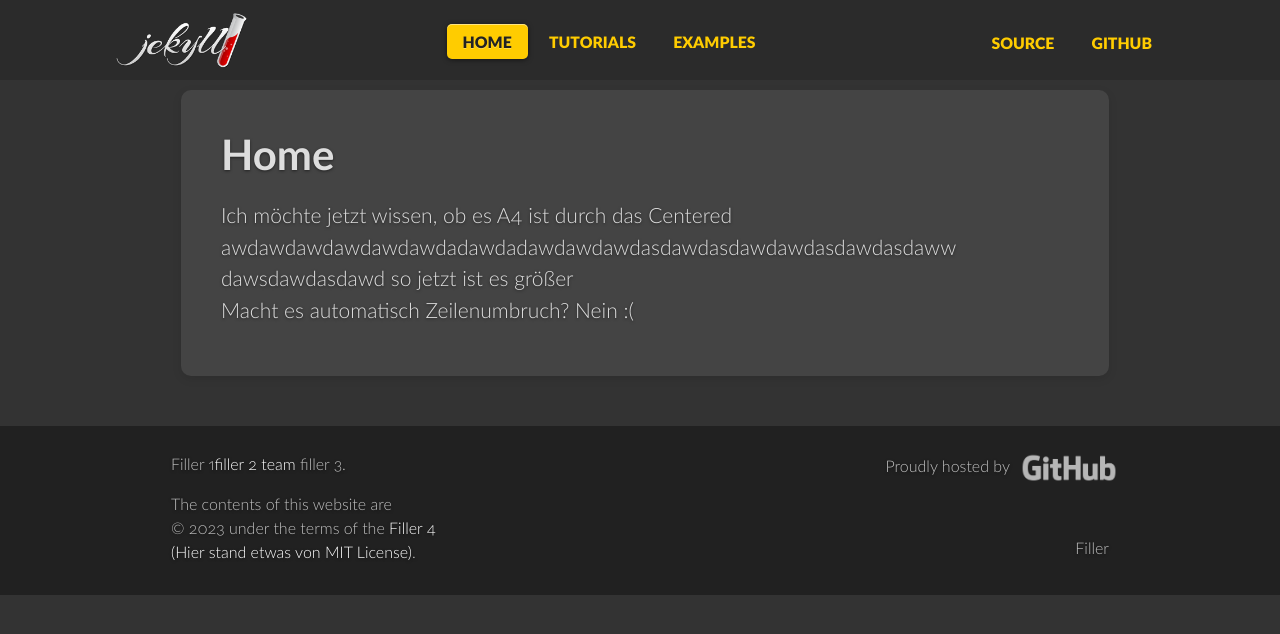
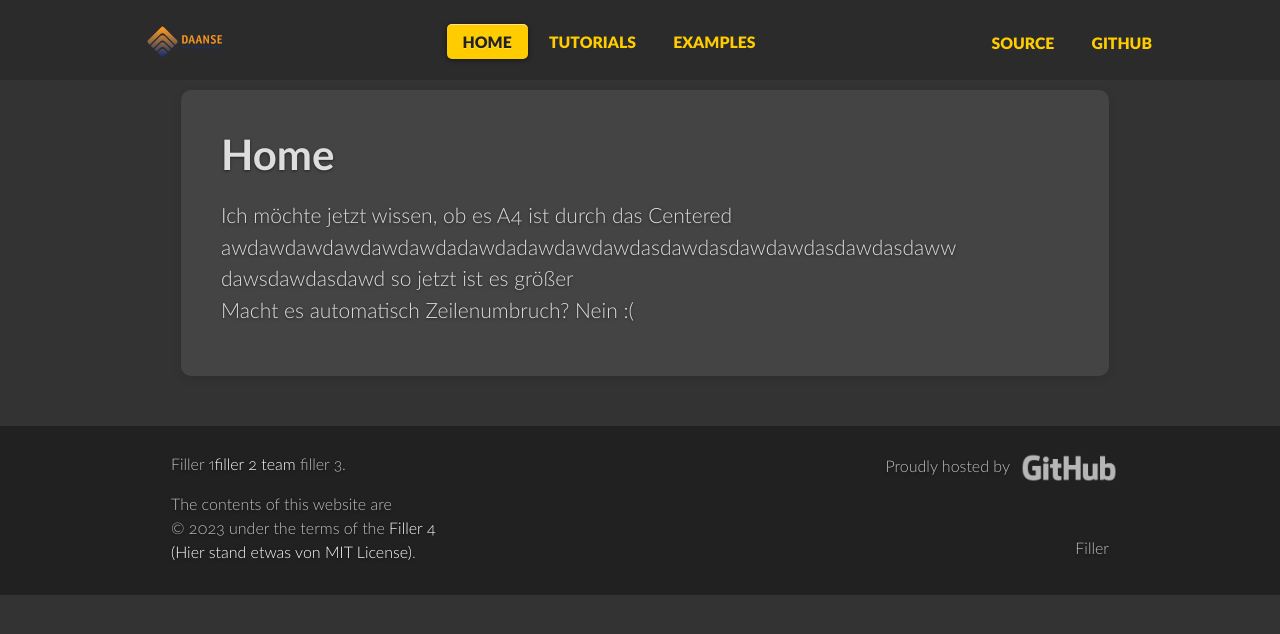
Before and after one commit to EcksteinD/EcksteinD.github.io, a Jekyll site: the page built from index.md, in a window 1280 px wide. Shown: the top 634 px of the page. Built offline with Jekyll 4.4.1, drawn with Linux system fonts in a browser that asks for light colours; comment, search, counter and statistics services are not loaded.

Commit message:
changes_4.0

```diff
--- a/_includes/header.html
+++ b/_includes/header.html
@@ -4,7 +4,7 @@
       <h1>
         <a href="{{ '/' | relative_url }}" class="logo">
           <span class="sr-only">Jekyll</span>
-          <img src="{{ 'img/logo-2x.png' | relative_url }}" width="140" height="65" alt="Logo Filler">
+          <img src="{{ 'img/daanse_final.svg' | relative_url }}" width="140" height="65" alt="Daanse Logo">
         </a>
       </h1>
     </div>
--- a/_layouts/docs.html
+++ b/_layouts/docs.html
@@ -8,7 +8,7 @@ layout: default
     <div class="unit four-fifths">
       <article>
         <div class="improve right hide-on-mobiles">
-          <a data-proofer-ignore href="https://github.com/jekyll/jekyll/edit/master/docs/{{ page.path }}"><i
+          <a data-proofer-ignore href="https://github.com/EcksteinD/EcksteinD.github.io/tree/gh-pages{{ page.path }}"><i
              class="fa fa-pencil"></i> &nbsp;Improve this page</a>
         </div>
         <h1>{{ page.title }}</h1>
--- a/_layouts/error.html
+++ b/_layouts/error.html
@@ -7,7 +7,7 @@
         <h1>
           <a href="/">
             <span class="sr-only">Jekyll</span>
-            <img src="/img/logo-2x.png" width="249" height="115" alt="Jekyll Logo">
+            <img src="/img/daanse_final.svg" width="249" height="115" alt="Daanse Logo">
           </a>
         </h1>
       </div>
--- a/_layouts/page.html
+++ b/_layouts/page.html
@@ -8,7 +8,7 @@ layout: default
       <article>
         {%- if page.permalink contains "resources" %}
         <div class="improve right hide-on-mobiles">
-          <a data-proofer-ignore href="https://github.com/jekyll/jekyll/edit/master/docs/{{ page.path }}"><i class="fa fa-pencil"></i> &nbsp;Improve this page</a>
+          <a data-proofer-ignore href="https://github.com/EcksteinD/EcksteinD.github.io/tree/gh-pages{{ page.path }}"><i class="fa fa-pencil"></i> &nbsp;Improve this page</a>
         </div>
         {% endif -%}
         <h1>{{ page.title }}</h1>
--- a/index.md
+++ b/index.md
@@ -1,6 +1,4 @@
 ---
-# Feel free to add content and custom Front Matter to this file.
-# To modify the layout, see https://jekyllrb.com/docs/themes/#overriding-theme-defaults
 title: Home
 layout: page
 ---
```
Also changed, not shown: img/daanse_final.svg (added).
